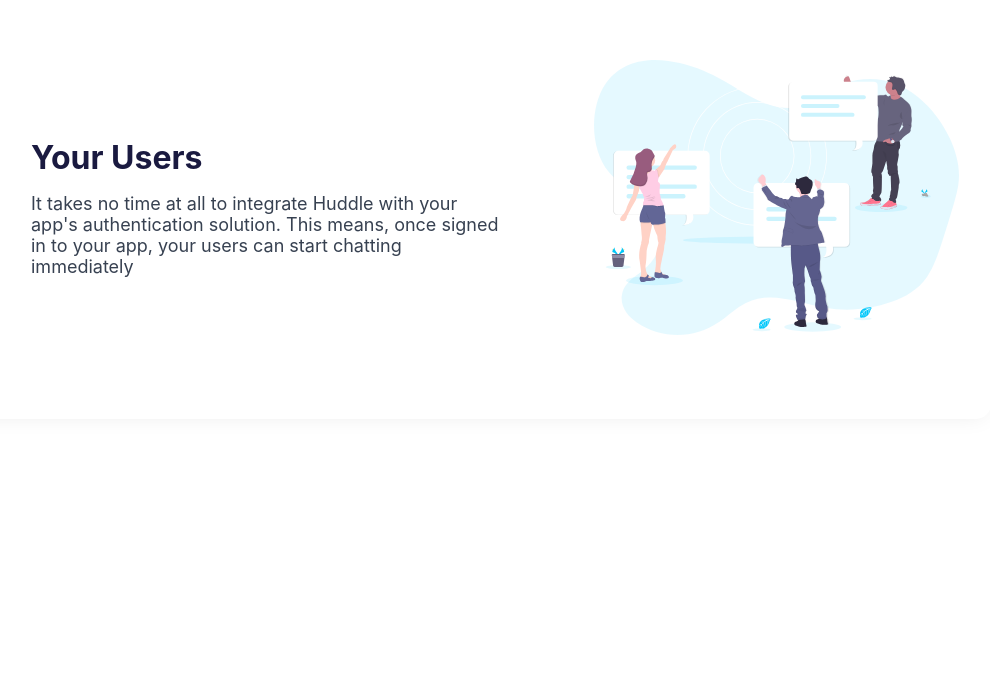
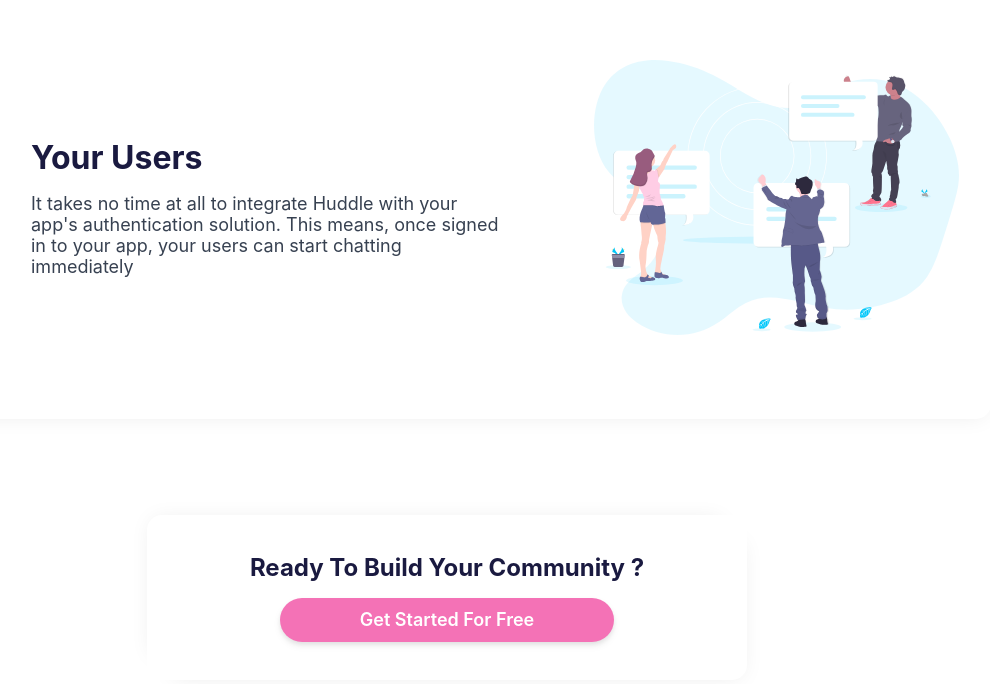
Before and after one commit to Vijayrajdev/Huddle-landingpage, a plain HTML site: page index.html in a window 1280 px wide. Shown: the part 1928-2612 px from the top of the page, without its empty margins (193-1183 px from the left). Before the commit the page ends 2443 px from the top, so only its background shows below. Drawn offline with Linux system fonts and the light colour scheme.

Commit message:
Community card added

```diff
--- a/index.html
+++ b/index.html
@@ -102,5 +102,13 @@
         </div>
       </div>
     </div>
+
+    <!-- community card -->
+    <div class="communitycard_container">
+      <h1 class="communitycard_heading">Ready To Build Your Community ?</h1>
+      <button class="secondary_button shadow_effect">
+        Get Started For Free
+      </button>
+    </div>
   </body>
 </html>
--- a/style.css
+++ b/style.css
@@ -151,6 +151,33 @@ button:hover {
     -10px -10px 22px -17px rgba(0, 0, 0, 0.1);
 }
 
+.communitycard_container {
+  display: flex;
+  flex-direction: column;
+  align-items: center;
+  justify-content: center;
+  padding: 1rem;
+  margin: 3rem 2rem;
+  border-radius: 15px;
+  box-shadow: 10px 12px 22px -17px rgba(0, 0, 0, 0.1),
+    -10px -10px 22px -17px rgba(0, 0, 0, 0.1);
+}
+
+.communitycard_heading {
+  font-size: small;
+  color: #1a1a40;
+  margin-top: 1.4rem;
+  margin-bottom: 1rem;
+}
+
+.shadow_effect {
+  font-size: x-small;
+  padding: 0.5rem 4rem;
+  filter: drop-shadow(0 4px 3px rgb(0 0 0 / 0.07))
+    drop-shadow(0 2px 2px rgb(0 0 0 / 0.06));
+  margin-bottom: 1.4rem;
+}
+
 @media (min-width: 640px) {
   .logo {
     width: 150px;
@@ -206,11 +233,26 @@ button:hover {
   .card1 {
     margin: 3rem 0;
   }
+
   .card2 {
     margin: 3rem 0;
   }
+
   .card3 {
     margin: 3rem 0;
+  }
+
+  .communitycard_container {
+    margin: 5rem 4rem;
+  }
+
+  .communitycard_heading {
+    font-size: large;
+  }
+
+  .shadow_effect {
+    font-size: medium;
+    padding: 0.7rem 5rem;
   }
 }
 
@@ -288,4 +330,19 @@ button:hover {
     text-align: left;
     padding: 5rem 2rem;
   }
+
+  .communitycard_container {
+    max-width: 600px;
+    margin: auto;
+    margin-bottom: 5rem;
+  }
+
+  .communitycard_heading {
+    font-size: x-large;
+  }
+
+  .shadow_effect {
+    font-size: large;
+    padding: 0.7rem 5rem;
+  }
 }
```
